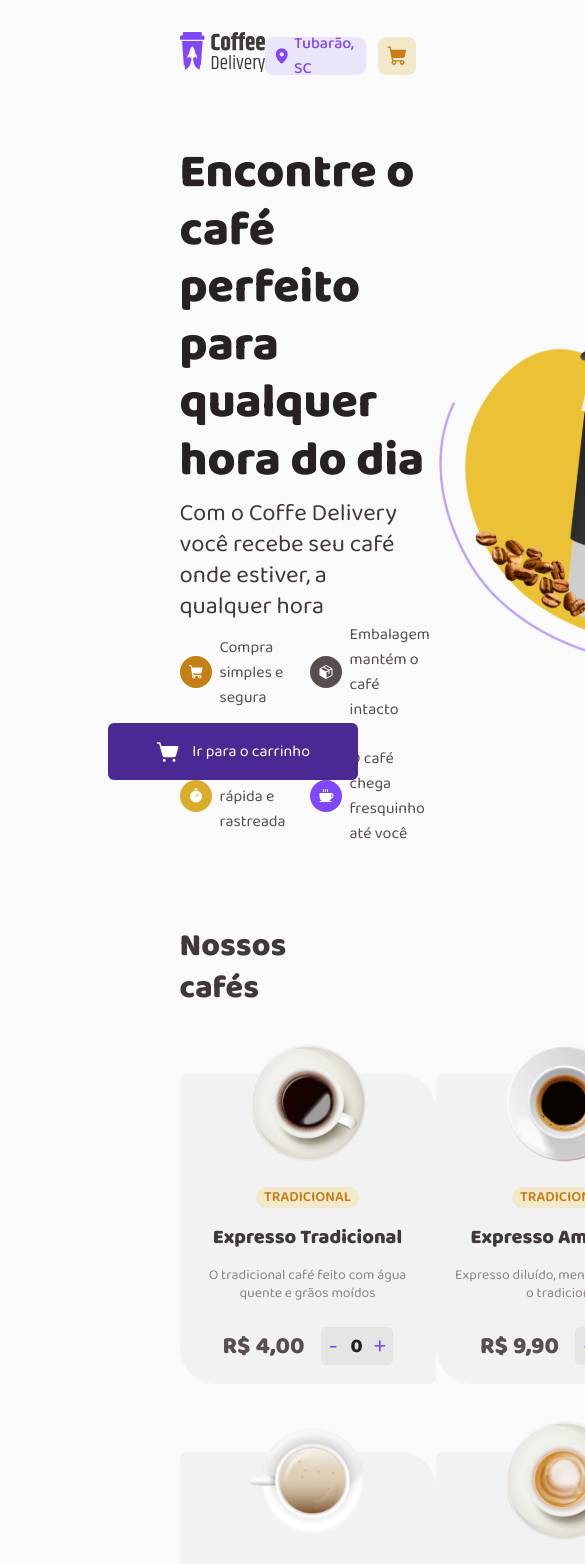
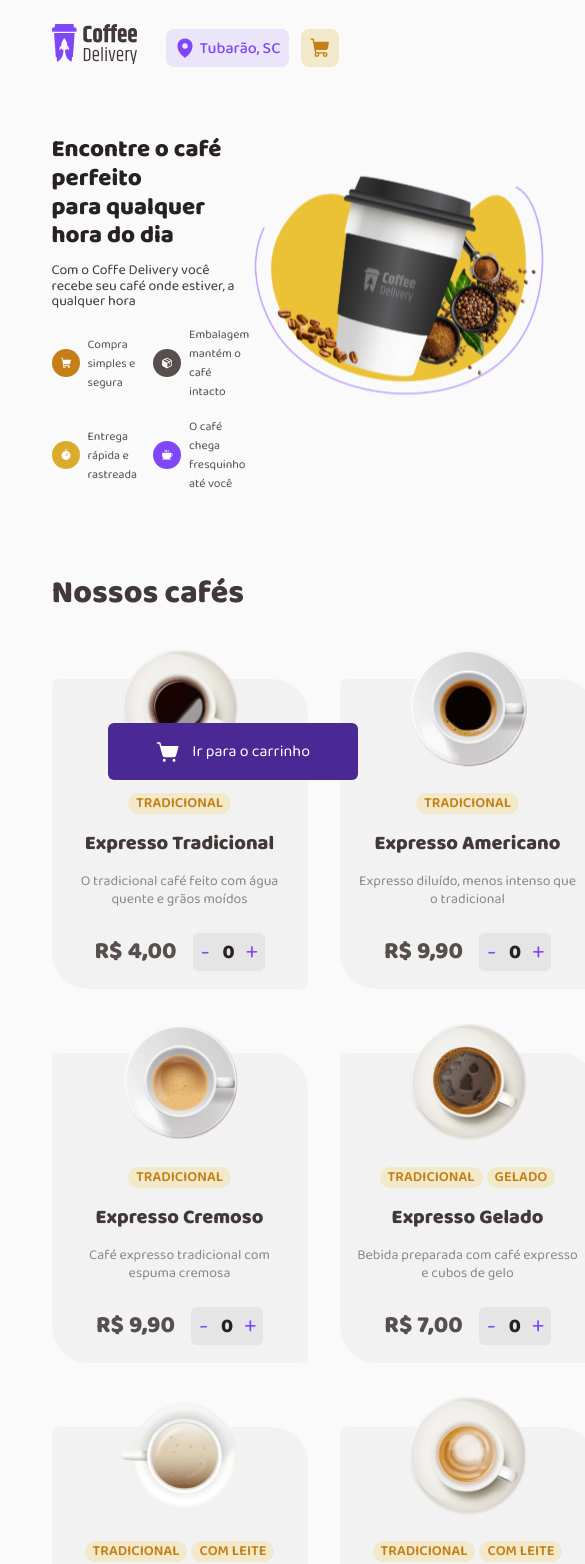
Before and after one commit to luizstange1/coffe-delivery, a React (Vite) app: page / in a window 390 px wide. Shown: the top 1564 px of the page, 585 px wide, since content can reach past the window. Built offline with nearby package versions, Linux system fonts and the light colour scheme.

Commit message:
feat: aplicado responsividade na home e no carpadio/menu

```diff
--- a/src/layouts/DefaultLayout/styles.ts
+++ b/src/layouts/DefaultLayout/styles.ts
@@ -7,4 +7,28 @@ export const LayoutContainer = styled.div`
   display: flex;
   flex-direction: column;
   row-gap: 4rem;
+
+  @media (max-width: 1600px) {
+    padding: 2rem 6rem;
+  }
+
+  @media (max-width: 1400px) {
+    padding: 2rem;
+  }
+
+  @media (max-width: 1295px) {
+    padding: 2rem 1rem;
+  }
+
+  @media (max-width: 1275px) {
+    padding: 2rem 0.5rem;
+  }
+
+  @media (max-width: 1095px) {
+    padding: 2rem 0.25rem;
+  }
+
+  @media (max-width: 865px) {
+    padding: 1.5rem 2rem;
+  }
 `;
--- a/src/pages/Home/components/Menu/styles.ts
+++ b/src/pages/Home/components/Menu/styles.ts
@@ -7,6 +7,28 @@ export const MenuContainer = styled.div`
   grid-template-rows: repeat(4, 1fr);
   row-gap: 4.25rem;
   position: relative;
+
+  @media (max-width: 1600px) {
+    gap: 4rem;
+  }
+
+  @media (max-width: 1400px) {
+    gap: 2rem;
+  }
+
+  @media (max-width: 1295px) {
+    gap: 4rem 2rem;
+  }
+
+  @media (max-width: 1200px) {
+    grid-template-columns: repeat(3, 1fr);
+    grid-template-rows: repeat(3, 1fr);
+  }
+
+  @media (max-width: 865px) {
+    grid-template-columns: repeat(2, 1fr);
+    grid-template-rows: repeat(2, 1fr);
+  }
 `;
 
 export const ProductContainer = styled.div`
--- a/src/pages/Home/index.tsx
+++ b/src/pages/Home/index.tsx
@@ -51,7 +51,7 @@ export function Home() {
           </S.QualityPhrasesContainer>
         </S.BackgroundPhrases>
 
-        <img src={backgroundCoffeImg} alt="" />
+        <img src={backgroundCoffeImg} alt="" className="backgroundCoffe__img" />
       </S.BackgroundContainer>
 
       <S.MenuTitle>Nossos cafés</S.MenuTitle>
--- a/src/pages/Home/styles.ts
+++ b/src/pages/Home/styles.ts
@@ -5,12 +5,46 @@ export const HomeContainer = styled.div``;
 export const BackgroundContainer = styled.div`
   display: flex;
   justify-content: space-between;
+
+  .backgroundCoffe__img {
+    @media (max-width: 980px) {
+      width: 400px;
+      height: 400px;
+    }
+
+    @media (max-width: 865px) {
+      width: 350px;
+      height: 350px;
+    }
+
+    @media (max-width: 840px) {
+      width: 300px;
+      height: 300px;
+    }
+  }
 `;
 
 export const BackgroundPhrases = styled.div`
   display: flex;
   flex-direction: column;
   justify-content: space-around;
+
+  @media (max-width: 980px) {
+    justify-content: center;
+    row-gap: 2rem;
+  }
+
+  @media (max-width: 865px) {
+    font-size: 0.9rem;
+    justify-content: center;
+    row-gap: 2rem;
+  }
+
+  @media (max-width: 840px) {
+    font-size: 0.75rem;
+    justify-content: center;
+    row-gap: 1rem;
+  }
 `;
 
 export const TitleBackgroundContainer = styled.div`
@@ -24,20 +58,61 @@ export const BackgroundTitle = styled.h1`
   font-size: 3rem;
   font-weight: 900;
   line-height: 1.2;
+
+  @media (max-width: 1275px) {
+    font-size: 2.5rem;
+  }
+
+  @media (max-width: 1040px) {
+    font-size: 2.25rem;
+  }
+
+  @media (max-width: 980px) {
+    font-size: 2rem;
+  }
+
+  @media (max-width: 865px) {
+    font-size: 1.75rem;
+  }
+
+  @media (max-width: 748px) {
+    font-size: 1.5rem;
+  }
 `;
 
 export const BackgroundSubtitle = styled.span`
   color: ${(props) => props.theme["base-subtitle"]};
   line-height: 1.3;
   font-size: 1.5rem;
+
+  @media (max-width: 1600px) {
+    font-size: 1.25rem;
+  }
+
+  @media (max-width: 1095px) {
+    font-size: 1.15rem;
+  }
+
+  @media (max-width: 1040px) {
+    font-size: 1rem;
+  }
+
+  @media (max-width: 865px) {
+    font-size: 0.875rem;
+    line-height: 1.1;
+    margin-top: 0.25rem;
+  }
 `;
 
 export const QualityPhrasesContainer = styled.div`
   display: grid;
   grid-template-columns: repeat(2, 1fr);
   grid-template-rows: repeat(2, 1fr);
-  grid-column-gap: 0px;
   grid-gap: 1.5rem;
+
+  @media (max-width: 1275px) {
+    grid-gap: 1rem;
+  }
 `;
 
 export const QualityPhrases = styled.span`
@@ -45,6 +120,22 @@ export const QualityPhrases = styled.span`
   align-items: center;
   column-gap: 0.5rem;
   color: ${(props) => props.theme["base-text"]};
+
+  @media (max-width: 1275px) {
+    font-size: 1rem;
+  }
+
+  @media (max-width: 1040px) {
+    font-size: 0.9rem;
+  }
+
+  @media (max-width: 790px) {
+    font-size: 0.875rem;
+  }
+
+  @media (max-width: 748px) {
+    font-size: 0.75rem;
+  }
 `;
 
 export const ShoppingCartLogo = styled.div`
--- a/src/pages/Success/index.tsx
+++ b/src/pages/Success/index.tsx
@@ -3,6 +3,7 @@ import deliveryLogo from "../../assets/delivery-img.svg";
 import { CurrencyDollar, MapPin, Timer } from "@phosphor-icons/react";
 import { useContext, useEffect } from "react";
 import { CartContext } from "../../contexts/CartContext";
+import { useNavigate } from "react-router-dom";
 
 export function Success() {
   const {
@@ -14,6 +15,7 @@ export function Success() {
   } = useContext(CartContext);
 
   const { formOfPayment, infoCep, residenceNumber } = orderSummary;
+  const navigate = useNavigate();
 
   useEffect(() => {
     setCartProducts([]);
@@ -29,11 +31,9 @@ export function Success() {
 
   useEffect(() => {
     setTimeout(() => {
-      window.location.href = "/";
+      navigate("/");
     }, 15000);
   }, []);
-
-  console.log(orderSummary);
 
   return (
     <S.SuccessContainer>
```
Also changed, not shown: 1 other file (tests, documents, lock files or other folders).
